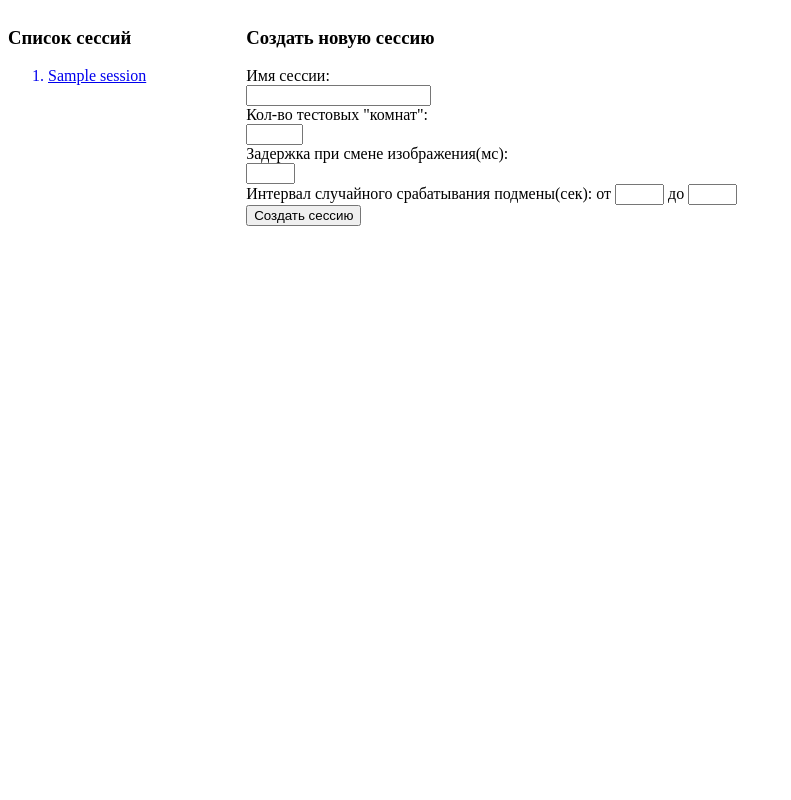
After one commit to BASBK/M.E.T., a Flask app: template templates/admin.html in a window 1280 px wide. The commit adds this page. Shown: the whole page, without its empty margins (0-791 px from the left). Run offline with Flask 2, Linux system fonts and the light colour scheme; the template is opened without the code that fills it: most values are stand-ins (such as "Sample title", 1, 10 or a date in 2020).

Commit message:
added admin section and stats display page

```diff
--- a/main.py
+++ b/main.py
@@ -30,7 +30,7 @@ def init():
     ReactionTypes(type_name='Радость')
     ReactionTypes(type_name='Печаль')
     check_new_dummies()
-    ts = TrainingSessions(chamber_count=5, swap_delay=200,
+    ts = TrainingSessions(name='Test', chamber_count=5, swap_delay=200,
                      swap_start=2, swap_end=5)
     for i in range(ts.chamber_count):
         ts.chambers.create(step=i+1, dummy=Dummies[1], reaction_to_guess=random.randint(1,6))
@@ -40,7 +40,7 @@ def init():
 @app.route('/test')
 @db_session
 def test():
-    return render_template('test.html', reactions=ReactionTypes.select())
+    return render_template('test.html', reactions=ReactionTypes.select(lambda r: r.id > 0))
 
 
 @app.route('/first_data')
@@ -83,6 +83,25 @@ def next_data():
     return 'Session not found', 404
 
 
+@app.route('/admin', methods=['GET', 'POST'])
+@db_session
+def admin():
+    if request.method == "POST":
+        TrainingSessions(name=request.form['sess_name'],
+                         chamber_count=request.form['sess_chamber_count'],
+                         swap_delay=request.form['sess_swap_delay'],
+                         swap_start=request.form['sess_swap_start'],
+                         swap_end=request.form['sess_swap_end'])
+    return render_template('admin.html',
+                           sessions=TrainingSessions.select().order_by(desc(TrainingSessions.id)))
+
+
+@app.route('/session/<id>')
+@db_session
+def get_stats(id):
+    cur_session = TrainingSessions[id]
+    return render_template('stats.html', data=cur_session)
+
 
 @app.route('/finish')
 @db_session
--- a/models.py
+++ b/models.py
@@ -4,6 +4,7 @@ from datetime import datetime
 db = Database()
 
 class TrainingSessions(db.Entity):
+    name = Required(str)
     date = Required(datetime, sql_default='CURRENT_TIMESTAMP')
     chamber_count = Required(int)
     swap_delay = Required(int)
--- a/static/style.css
+++ b/static/style.css
@@ -13,3 +13,17 @@
     width: 300px;
     float: left;
 }
+
+#sessions {
+    float: left;
+    padding-right: 100px;
+}
+
+#new_session_form {
+    float: left;
+}
+
+table, th, td {
+    border: 1px solid black;
+    border-collapse: collapse;
+}
--- /dev/null
+++ b/templates/admin.html
@@ -0,0 +1,29 @@
+<html>
+    <head>
+        <link rel="stylesheet" type="text/css" href="{{ url_for('static', filename='style.css') }}">
+    </head>
+    <body>
+        <div id="sessions">
+            <h3>Список сессий</h3>
+            <ol>
+                {% for session in sessions %}
+                    <a href="/session/{{ session.id }}"><li>{{ session.name }}</li></a>
+                {% endfor %}
+            </ol>
+        </div>
+        <div id="new_session_form">
+            <h3>Создать новую сессию</h3>
+            <form method="POST" name="new_sess">
+                Имя сессии:<br>
+                <input type="text" name="sess_name" required><br>
+                Кол-во тестовых "комнат":<br>
+                <input type="text" name="sess_chamber_count" maxlength="2" size="4" required><br>
+                Задержка при смене изображения(мс):<br>
+                <input type="text" name="sess_swap_delay" maxlength="3" size="3" required><br>
+                Интервал случайного срабатывания подмены(сек): от <input type="text" name="sess_swap_start" maxlength="2" size="3" required> до
+                <input type="text" name="sess_swap_end" maxlength="2" size="3" required><br>
+                <input type="submit", value="Создать сессию">
+            </form>
+        </div>
+    </body>
+</html>
```
Also changed, not shown: templates/stats.html (added, +33 -0 lines), database.sqlite.
